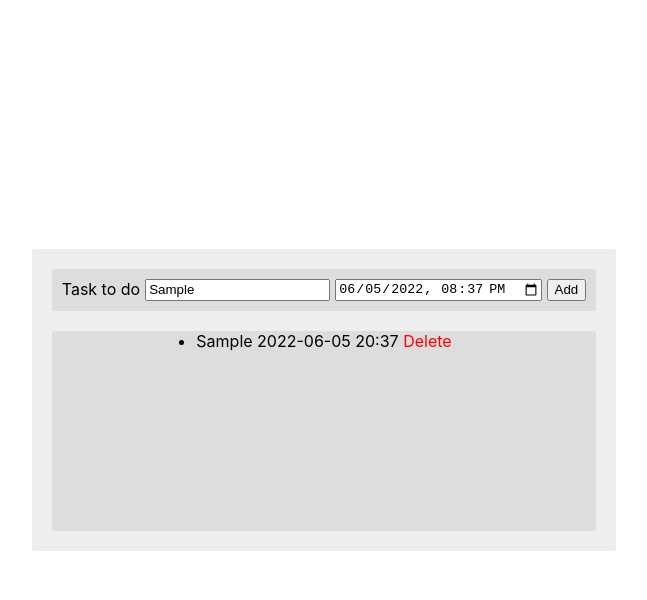
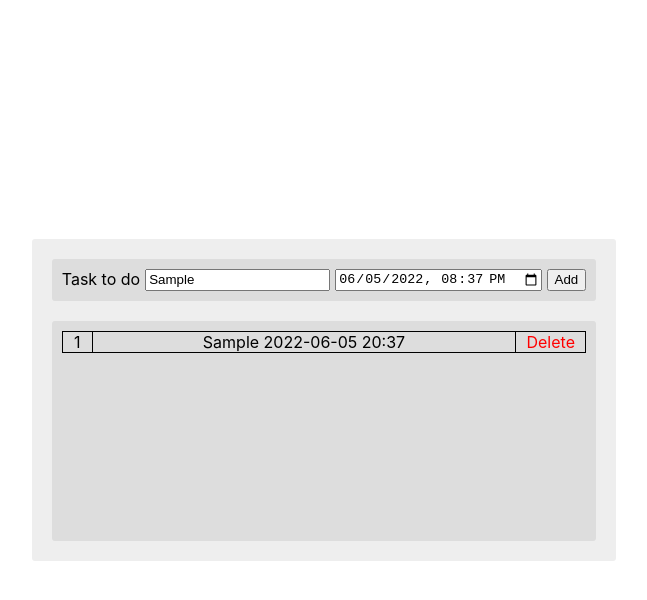
Before and after one commit to Karpie36/TODOList, a React (Create React App) app: page / in a window 1280 px wide. Both pictures are taken after typing "Sample" into the empty fields and a click on the button "Add". Shown: the top 600 px of the page, without its empty margins (316-963 px from the left). Built offline with nearby package versions, Linux system fonts and the light colour scheme.

Commit message:
Changing tasks list style

```diff
--- a/src/components/DateTimeInput/DateTimeInput.tsx
+++ b/src/components/DateTimeInput/DateTimeInput.tsx
@@ -37,7 +37,7 @@ function DateTimeInput(props: DateTimeInputInterface) {
     }
 
     return (
-        <input type="datetime-local" name="taskDate" value={getDateAndTime()} min={getDateAndTime()} onChange={handleDateChange}/>
+        <input id="taskDate" type="datetime-local" name="taskDate" value={getDateAndTime()} min={getDateAndTime()} onChange={handleDateChange}/>
     )
 }
 
--- /dev/null
+++ b/src/components/Task/Task.scss
@@ -0,0 +1,22 @@
+
+.Task {
+    display: grid;
+    grid-template-columns: 30px 1fr 70px;
+    border-top: 1px solid black;
+    border-right: 1px solid black;
+    div {
+        display: grid;
+        justify-content: center;
+        border-left: 1px solid black;
+        border-bottom: 1px solid black;
+    }
+
+}
+
+.DeleteTask {
+    color: red;
+    &:hover {
+        cursor: pointer;
+        opacity: 0.6;
+    }
+}
--- /dev/null
+++ b/src/components/Task/Task.tsx
@@ -0,0 +1,19 @@
+import React from "react";
+import "./Task.scss";
+
+interface TaskProps {
+    index: number,
+    task: string
+}
+
+function Task(props: TaskProps) {
+    return (
+    <div className="Task">
+        <div>{props.index+1}</div>
+        <div>{props.task}</div>
+        <div className="DeleteTask">Delete</div>
+    </div>
+    )
+}
+
+export default Task;
--- a/src/components/TaskInput/TaskInput.tsx
+++ b/src/components/TaskInput/TaskInput.tsx
@@ -6,7 +6,6 @@ interface TaskInputInterface {
 
 function TaskInput(props: TaskInputInterface) {
     function handleTaskChange(event: ChangeEvent<HTMLInputElement>) {
-        console.log('Callback task')
         props.setTaskString(event.target.value);
     }
 
--- a/src/components/TasksList/TasksList.scss
+++ b/src/components/TasksList/TasksList.scss
@@ -5,18 +5,6 @@
     background-color: #ddd;
     border-radius: 3px;
     margin: 0;
-    padding: 0;
+    padding: 10px;
     overflow-y: auto;
-    .Task {
-        width: fit-content;
-        margin: auto;
-    }
-
-    .DeleteTask {
-        color: red;
-        &:hover {
-            cursor: pointer;
-            opacity: 0.6;
-        }
-    }
 }
--- a/src/components/TasksList/TasksList.tsx
+++ b/src/components/TasksList/TasksList.tsx
@@ -1,5 +1,6 @@
 import React from "react";
 import './TasksList.scss';
+import Task from "../Task/Task";
 
 interface TasksListInterface {
     tasks: string[],
@@ -10,7 +11,6 @@ function TasksList(props: TasksListInterface) {
     function deleteTaskFromList(taskText: string) {
         const tasks = props.tasks;
         const taskToDeleteIndex = tasks.indexOf(taskText);
-        console.log(taskToDeleteIndex);
         const newTaskArr = tasks.filter((task, index) => {
             return index !== taskToDeleteIndex
         });
@@ -28,11 +28,13 @@ function TasksList(props: TasksListInterface) {
     }
 
     return (
-        <ul className="TasksList" onClick={handleDeleteTask}>
+        <div className="TasksList" onClick={handleDeleteTask}>
             {
-                props.tasks.map(task => { return <li className="Task">{task} <span className="DeleteTask">Delete</span></li> })
+                props.tasks.map((task, index) => {
+                    return <Task index={index} task={task}/>
+                })
             }
-        </ul>
+        </div>
     )
 }
 
```
